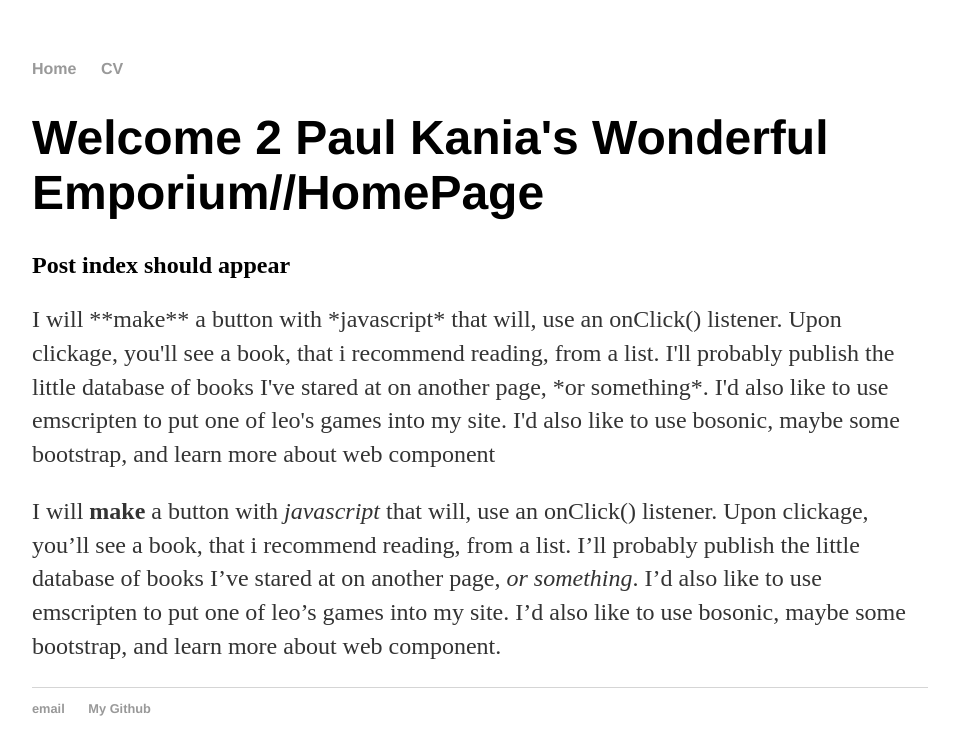
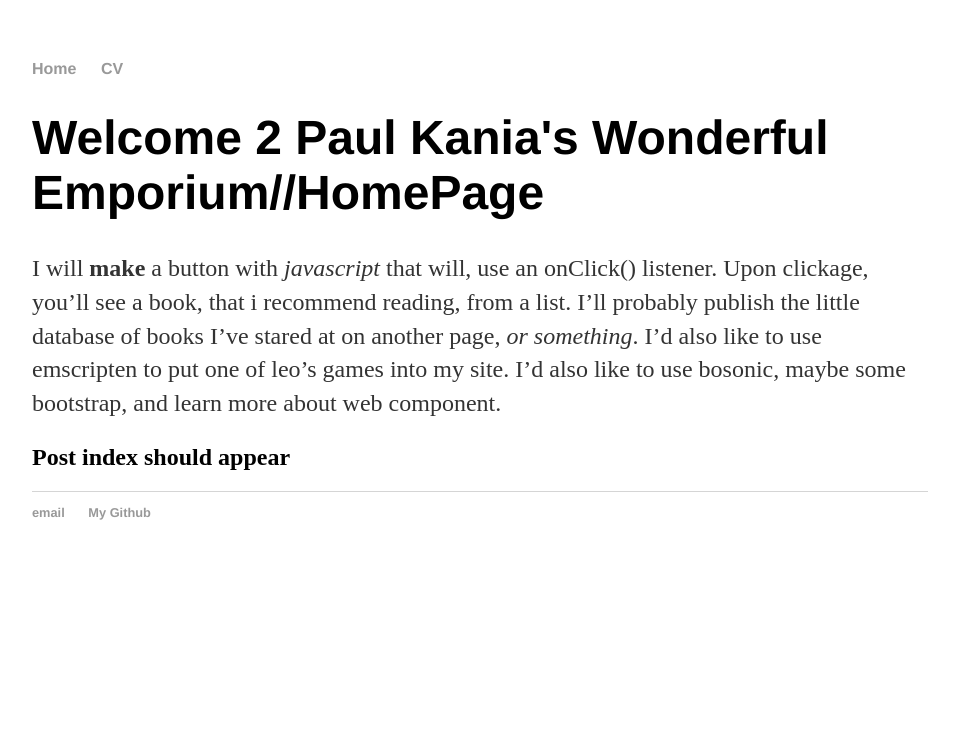
Before and after one commit to paulkania/paulkania.github.io, a Jekyll site: the page built from index.html, in a window 1280 px wide. Shown: the top 755 px of the page, without its empty margins (160-1119 px from the left). Built offline with Jekyll 4.4.1, drawn with Linux system fonts in a browser that asks for light colours.

Commit message:
Update index.html

```diff
--- a/index.html
+++ b/index.html
@@ -3,13 +3,7 @@ layout: default
 title: Welcome 2 Paul Kania's Wonderful Emporium//HomePage
 ---
 <h1>{{ page.title }}</h1>
-<h2>Post index should appear</h2>
-	<p>
-I will **make** a button with *javascript* that will, use an onClick() listener.
-Upon clickage, you'll see a book, that i recommend reading, from a list.
-I'll probably publish the little database of books I've stared at on another page, *or something*. I'd also like to use emscripten to put one of leo's games into my site.
-I'd also like to use bosonic, maybe some bootstrap, and learn more about web component</p>
-
 <div class="post">
   {{ content }}
 </div>
+<h2>Post index should appear</h2>
```
